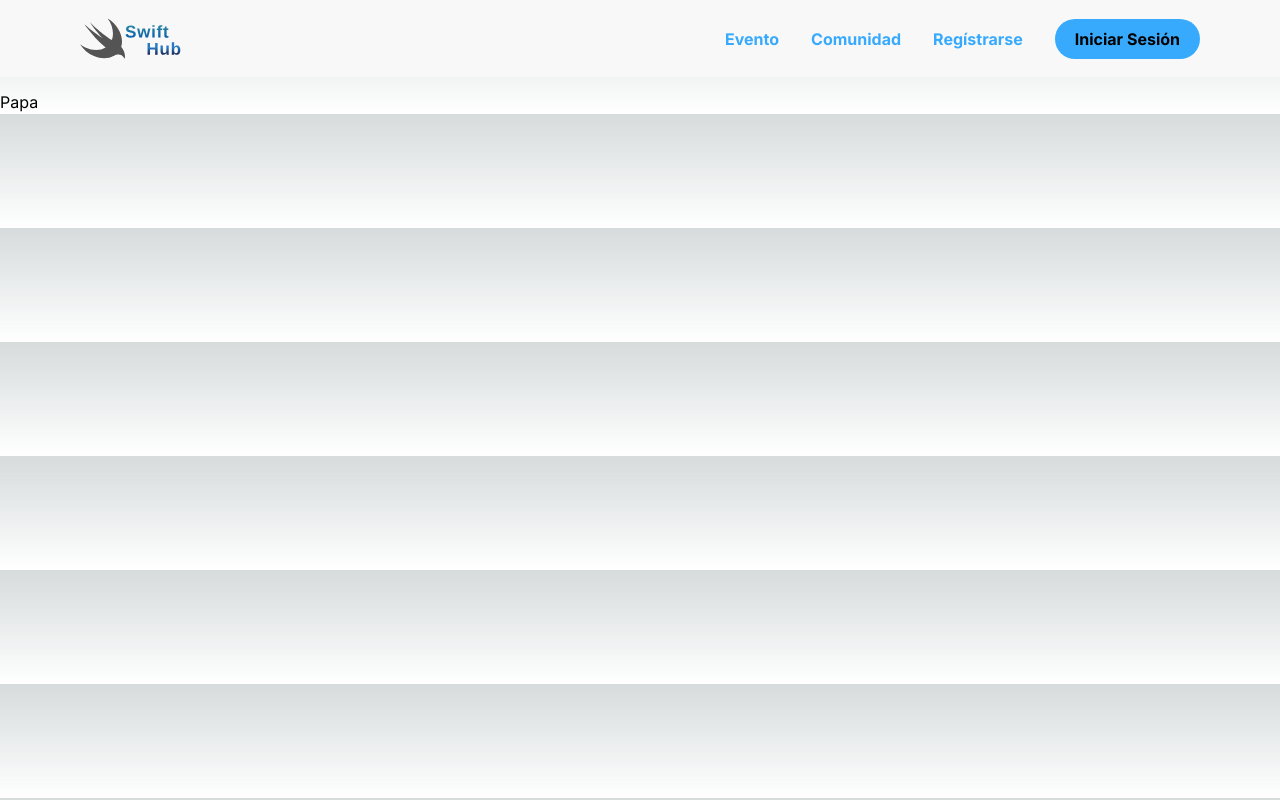
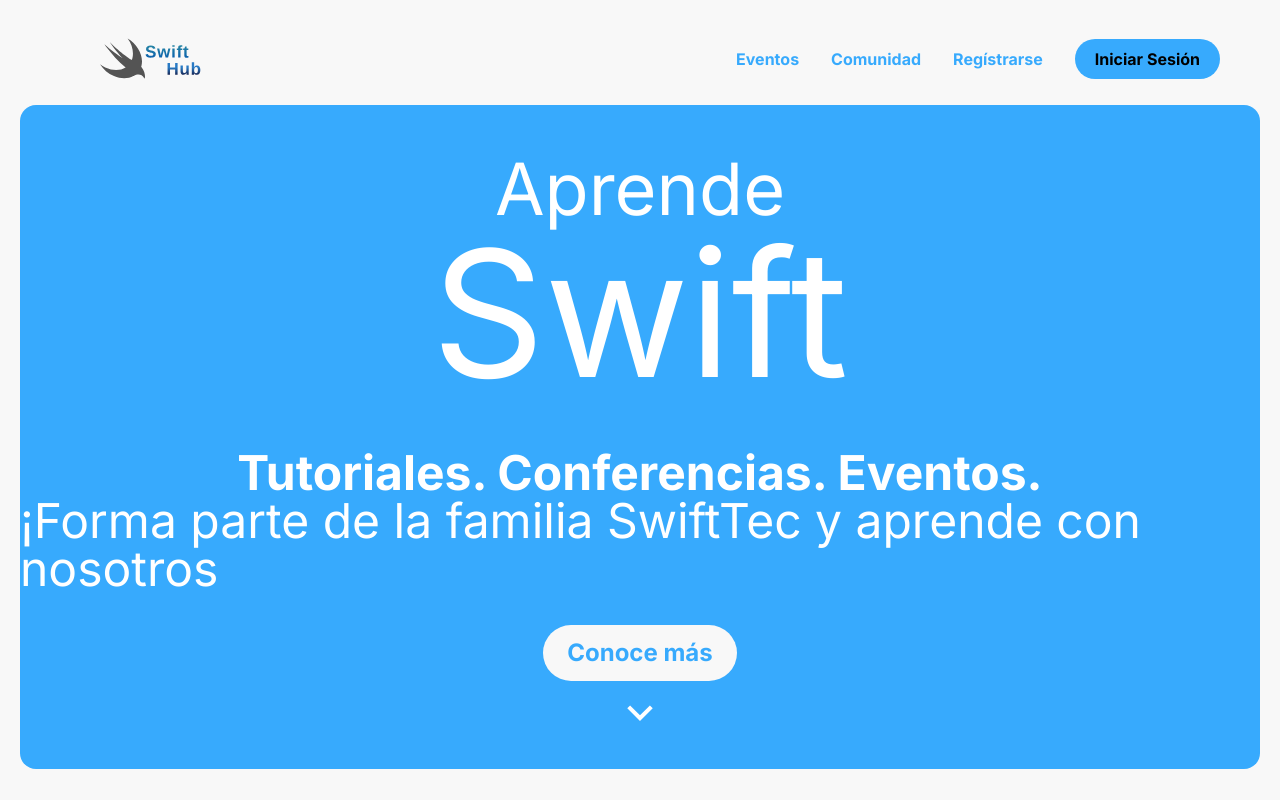
Before and after one commit to Bdelas777/SwiftWeb, a Next.js app in the folder swiftweb/: page / in a window 1280 px wide. Built offline with nearby package versions, Linux system fonts and the light colour scheme.

Commit message:
style:home

```diff
--- a/swiftweb/app/components/Navbar/Navbar.tsx
+++ b/swiftweb/app/components/Navbar/Navbar.tsx
@@ -26,7 +26,7 @@ const Navbar = ({
             </div>
             <div className="flex  gap-8 font-notosans">
               <span className='hidden  md:flex sm:flex gap-8'>
-                <NavItem  className="mt-2" color="text-navbar-color" title="Evento" href="#Home_Page"/>
+                <NavItem   color="text-navbar-color" title="Eventos" href="#Home_Page"/>
                 <NavItem color="text-navbar-color" title="Comunidad" href="#About_Page" />
                 {/* <NavItem color="text-navbar-color" title="Es" href="#Unete_Page" /> Comentado hasta implentar el idioma */}
               </span>
--- /dev/null
+++ b/swiftweb/app/components/landing/Home.tsx
@@ -0,0 +1,30 @@
+import React from 'react';
+import { RiArrowDownSLine } from 'react-icons/ri';
+
+const Home = () => {
+  return (
+    <div className="justify-center mt-12 items-center flex flex-col">
+      <h1 className='text-white text-7xl flex flex-col m-auto items-center'>Aprende
+      <span className='text-[11rem]'>Swift</span>
+      </h1>
+
+      <h2 className='text-white text-5xl flex flex-col m-auto items-center font-bold mt-12'>
+        Tutoriales. Conferencias. Eventos.
+        <span className='font-normal'>
+            ¡Forma parte de la familia SwiftTec y aprende con nosotros
+        </span>
+      </h2>
+      <p className=' font-bold rounded-full text-2xl py-3 px-6 bg-navbar-background text-navbar-color
+       flex flex-col m-auto mt-8 mb-2'>
+            Conoce más
+
+      </p>
+      <span className='mb-8'>
+      <RiArrowDownSLine style={{ color: 'white', fontSize: '3rem' }} />
+      </span>
+
+    </div>
+  );
+}
+
+export default Home;
--- a/swiftweb/app/page.tsx
+++ b/swiftweb/app/page.tsx
@@ -1,12 +1,18 @@
 import Image from "next/image";
 import Navbar from "./components/Navbar/Navbar";
+import Home from "./components/landing/Home";
 
-export default function Home() {
+export default function Landing() {
   return (
-    <main className="flex flex-col gap-2.5">
-        <Navbar />
-        <div id="Spacer" className=' h-20'></div>
-        Papa
+    <main className="flex flex-col  h-screen overflow-auto
+     border-[20px] bg-navbar-background  border-navbar-background ">
+      <Navbar />
+      <div className="  rounded-2xl bg-navbar-color  mt-[85px]">
+
+
+      <Home />
+      </div>
+
     </main>
   );
 }
```
Also changed, not shown: swiftweb/package.json (+5 -4 lines), 1 other file (tests, documents, lock files or other folders).
